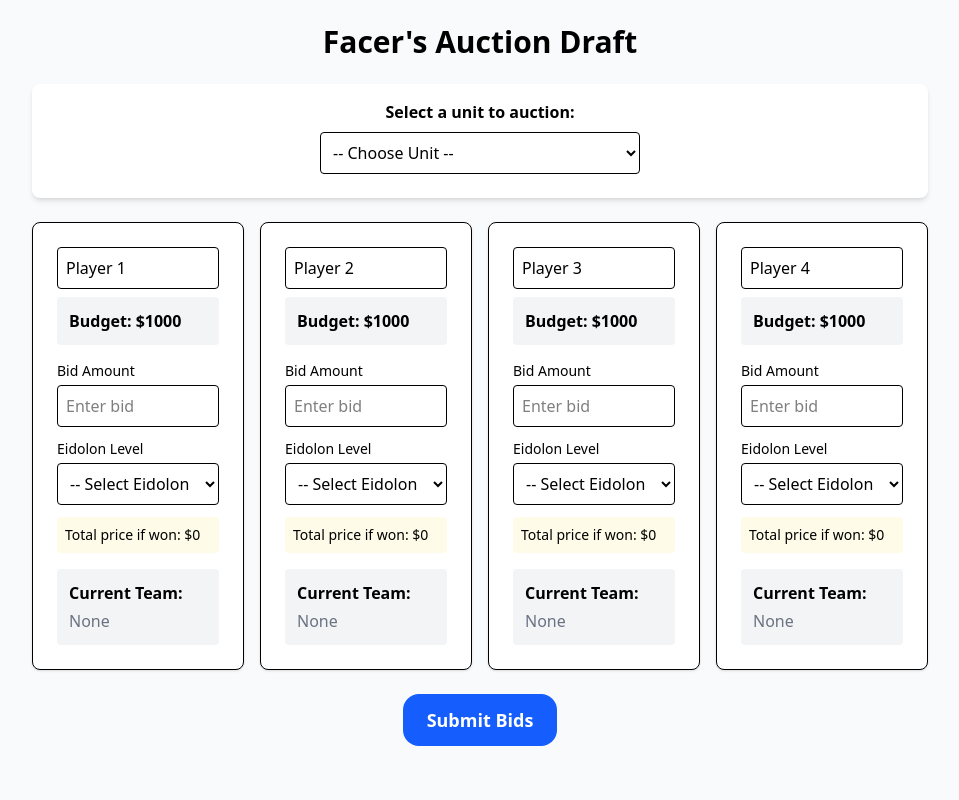
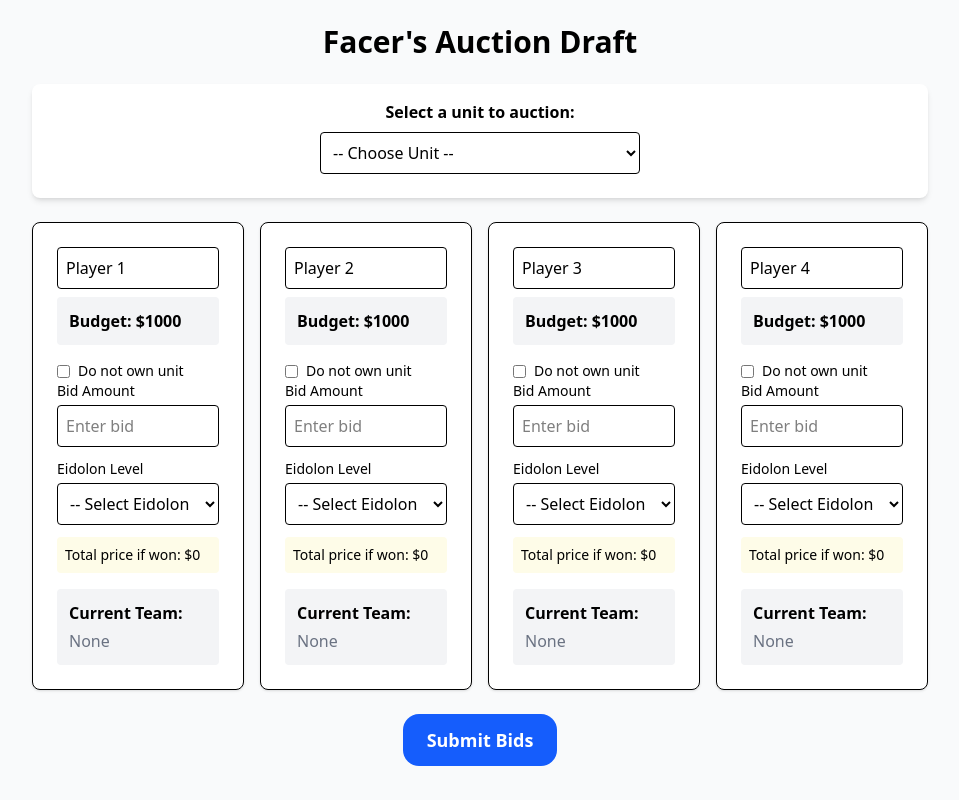
Before and after one commit to facerman01/hsr_site, a React (Vite) app in the folder hsr-site/: page / in a window 1280 px wide. Shown: the whole page, without its empty margins (160-1119 px from the left). Built offline with nearby package versions, Linux system fonts and the light colour scheme.

Commit message:
added do not own unit checkbox

```diff
--- a/hsr-site/src/AuctionDraft.jsx
+++ b/hsr-site/src/AuctionDraft.jsx
@@ -11,7 +11,10 @@ const initialPlayers = Array(4).fill(null).map((_, i) => ({
 
 const unitPool = ["Seele", "Blade", "Bronya", "Kafka", "Jingliu"];
 
-const calculateCost = (bid, eidolon) => bid + eidolon * 50 ;
+
+
+const calculateCost = (bid, eidolon, doNotOwnCount) => bid + eidolon * 50 + doNotOwnCount * 100;
+
 
 export default function AuctionDraft() {
   const [players, setPlayers] = useState(initialPlayers);
@@ -23,15 +26,24 @@ export default function AuctionDraft() {
   const [selectedUnit, setSelectedUnit] = useState("");
   const [doNotOwn, setDoNotOwn] = useState(Array(4).fill(false));
 
+
+
   const handleBidSubmit = () => {
     if (!selectedUnit) return;
 
-    const numericBids = bids.map((b, i) => parseInt(b) || 0);
-    const eidolons = eidolonInputs.map((e, i) => parseInt(e) || 0);
+    const numericBids = bids.map(b => parseInt(b) || 0);
+    const eidolons = eidolonInputs.map(e => parseInt(e) || 0);
+    const doNotOwnCount = doNotOwn.filter(Boolean).length;
 
     const validBids = players.map((p, i) => {
-      const totalCost = calculateCost(numericBids[i], eidolons[i]);
-      return p.budget >= totalCost ? { player: p, bid: numericBids[i], totalCost, eidolon: eidolons[i], idx: i } : null;
+      const totalCost = calculateCost(numericBids[i], eidolons[i], doNotOwnCount);
+      return p.budget >= totalCost ? {
+        player: p,
+        bid: numericBids[i],
+        totalCost,
+        eidolon: eidolons[i],
+        idx: i
+      } : null;
     }).filter(Boolean);
 
     let highest = null;
@@ -77,6 +89,8 @@ export default function AuctionDraft() {
     setSelectedUnit("");
     setBids(Array(4).fill(""));
     setEidolonInputs(Array(4).fill(""));
+    setDoNotOwn(Array(4).fill(false));
+
   };
 
   if (availableUnits.length === 0) {
@@ -176,6 +190,20 @@ export default function AuctionDraft() {
                 </div>
                 </div>
 
+                <div className="flex items-center space-x-2">
+                    <input
+                        type="checkbox"
+                        checked={doNotOwn[idx]}
+                        onChange={(e) => {
+                        const updated = [...doNotOwn];
+                        updated[idx] = e.target.checked;
+                        setDoNotOwn(updated);
+                        }}
+                    />
+                    <label className="text-sm">Do not own unit</label>
+                </div>
+
+                {!doNotOwn[idx] && (
                 <div className="space-y-3">
                 <div>
                     <label className="block mb-1 text-sm font-medium">Bid Amount</label>
@@ -212,9 +240,10 @@ export default function AuctionDraft() {
 
 
                 <div className="bg-yellow-50 p-2 rounded text-sm">
-                    <p>Total price if won: ${calculateCost(parseInt(bids[idx]) || 0, parseInt(eidolonInputs[idx]) || 0)}</p>
+                <p>Total price if won: ${calculateCost(parseInt(bids[idx]) || 0, parseInt(eidolonInputs[idx]) || 0, doNotOwn.filter(Boolean).length)}</p>
                 </div>
                 </div>
+                )}
 
                 <div className="mt-4 bg-gray-100 p-3 rounded">
                 <p className="font-semibold mb-1">Current Team:</p>
```
